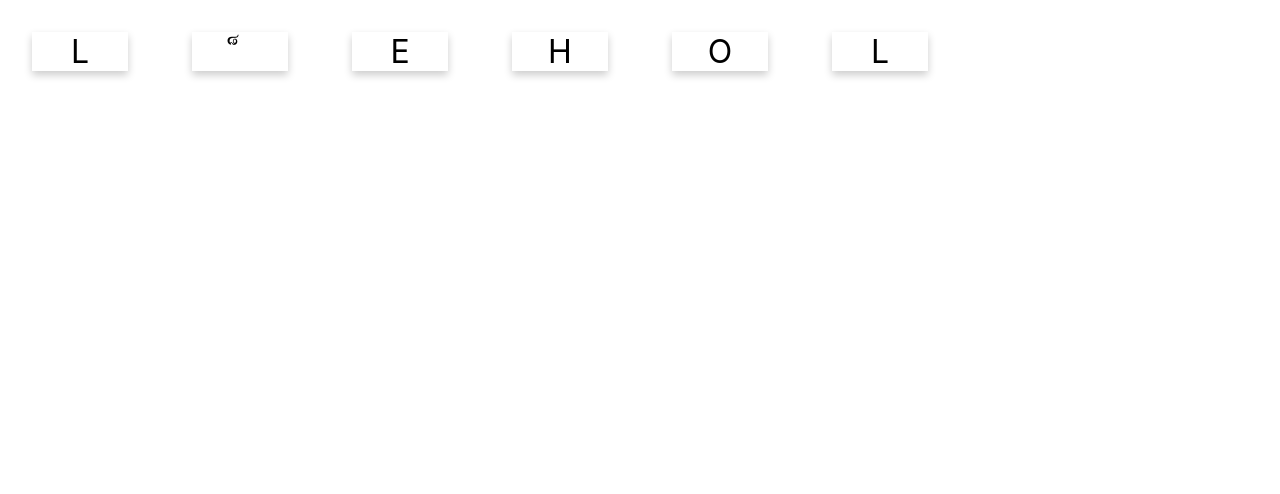
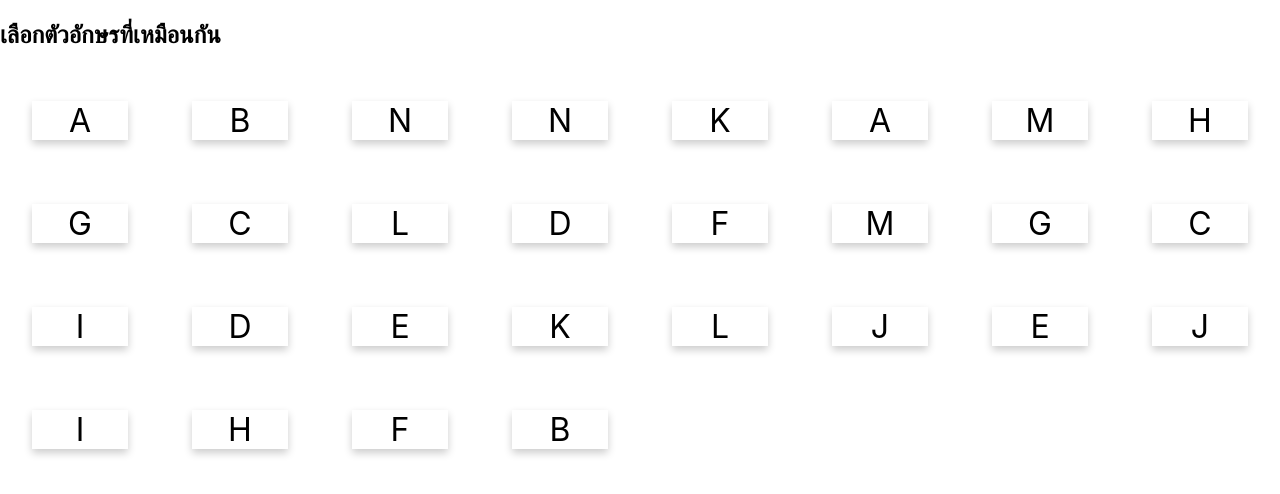
Before and after one commit to Jatumongkon/3SA03_6110110050, a React (Create React App) app: page / in a window 1280 px wide. Shown: the top 494 px of the page. Built offline with nearby package versions, Linux system fonts and the light colour scheme.

Commit message:
เพิ่ม count นับคำ

```diff
--- a/src/App.js
+++ b/src/App.js
@@ -2,10 +2,11 @@ import React from 'react';
 import './App.css';
 import WordCard from './WordCard';
 
-const word = "็HELLO";
+const word = "aabbccddeeffgghhiijjkkllmmnn";
 function App() {
   return (
     <div>
+    <h2>เลือกตัวอักษรที่เหมือนกัน</h2>
     <WordCard value={word}/>
     </div>
     );
--- a/src/WordCard.js
+++ b/src/WordCard.js
@@ -10,16 +10,32 @@ const prepareStateFromWord = given_word => {
         chars,
         attempt : 1,
         guess: '',
-        completed: false
+        completed: false,
+        checkReset: false,
     }
 }
-
+let count =0;
+let lastword =''
 export default function WordCard(props){
 
     const [state, setState] = useState(prepareStateFromWord(props.value))
     const activationHandler = c => {
         console.log(`${c} has been activated.`)
-
+        if(lastword == ''){
+            lastword = c
+            //console.log(`${lastword} ${count}`)
+        }
+        else{
+            if(lastword==c){
+                count++
+                lastword =''
+            }
+            else{
+              state.checkReset = true;
+             // setState({...state, guess:'',attempt: state.attempt + 1})
+            }
+        }
+        console.log(`${lastword} ${count}`)
         let guess = state.guess + c
         setState({...state, guess})
 
```
